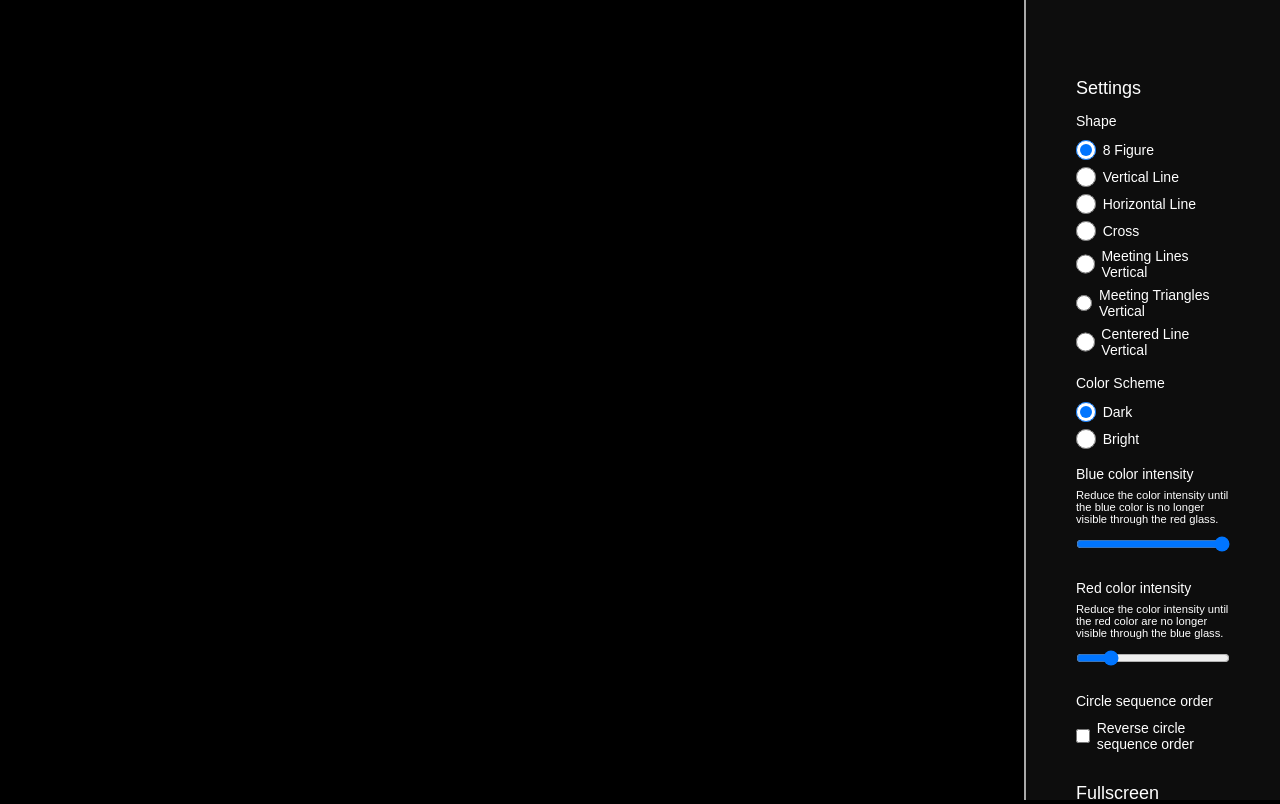
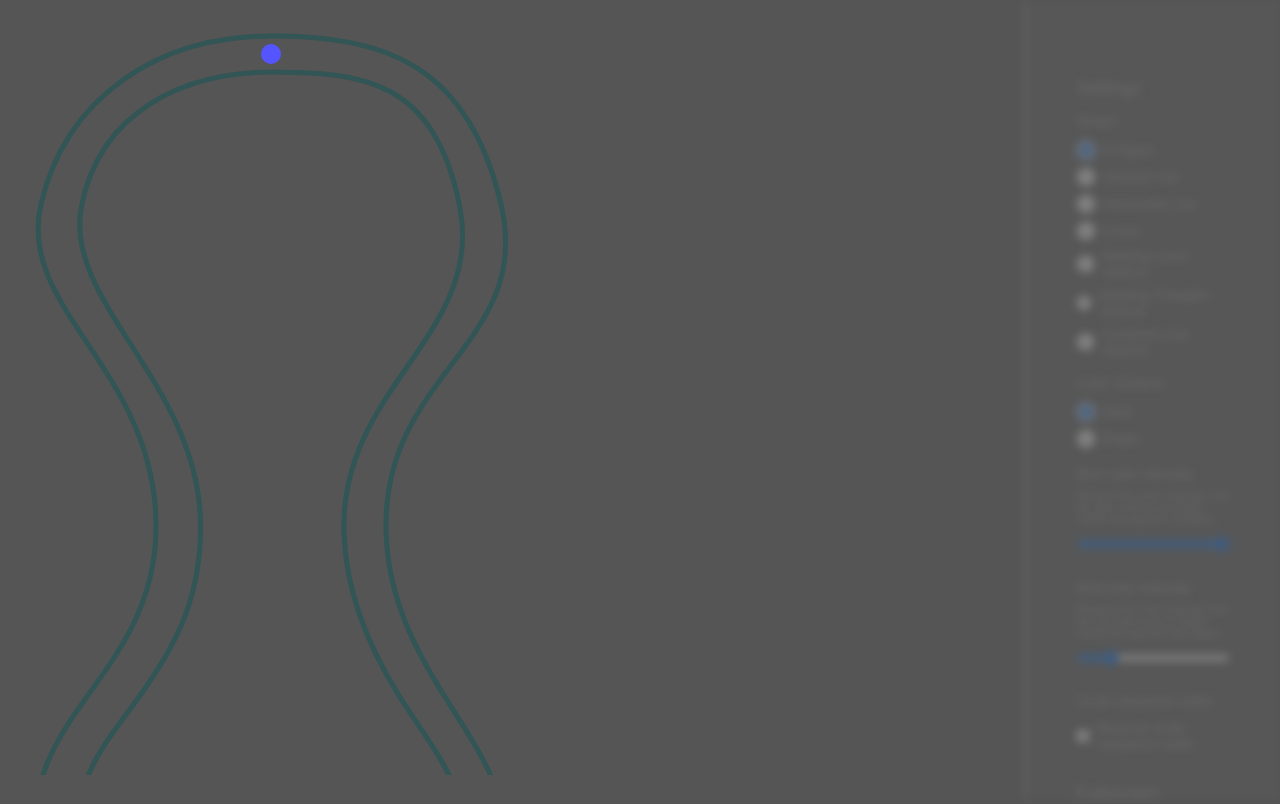
Before and after one commit to jonasbuechel/visual-training-tool, a PHP site: page / in a window 1280 px wide. Run offline with PHP 8.4, Linux system fonts and the light colour scheme.

Commit message:
Add new base color

```diff
--- a/v1/css/variables.css
+++ b/v1/css/variables.css
@@ -1,6 +1,6 @@
 :root {
-    --vt-color-white: rgb(255, 255, 255);
-    --vt-color-black: rgb(0, 0, 0);
+    --vt-color-white: rgb(170, 170, 170);
+    --vt-color-black: rgb(85, 85, 85);
     --vt-color-grey-dark: rgb(80, 80, 80);
     --vt-color-grey: rgb(169, 169, 169);
     --vt-color-grey-transparent: rgba(255,255,255,0.05);
--- a/v1/js/modules/svg.js
+++ b/v1/js/modules/svg.js
@@ -1,5 +1,7 @@
 import { getRandomNumber } from "./helpers.js";
 
+const darkBaseColor = 85;
+const brightBaseColor = 170;
 let allCircles = null;
 let shapeBorders = null;
 let addMispositioning = false;
```
